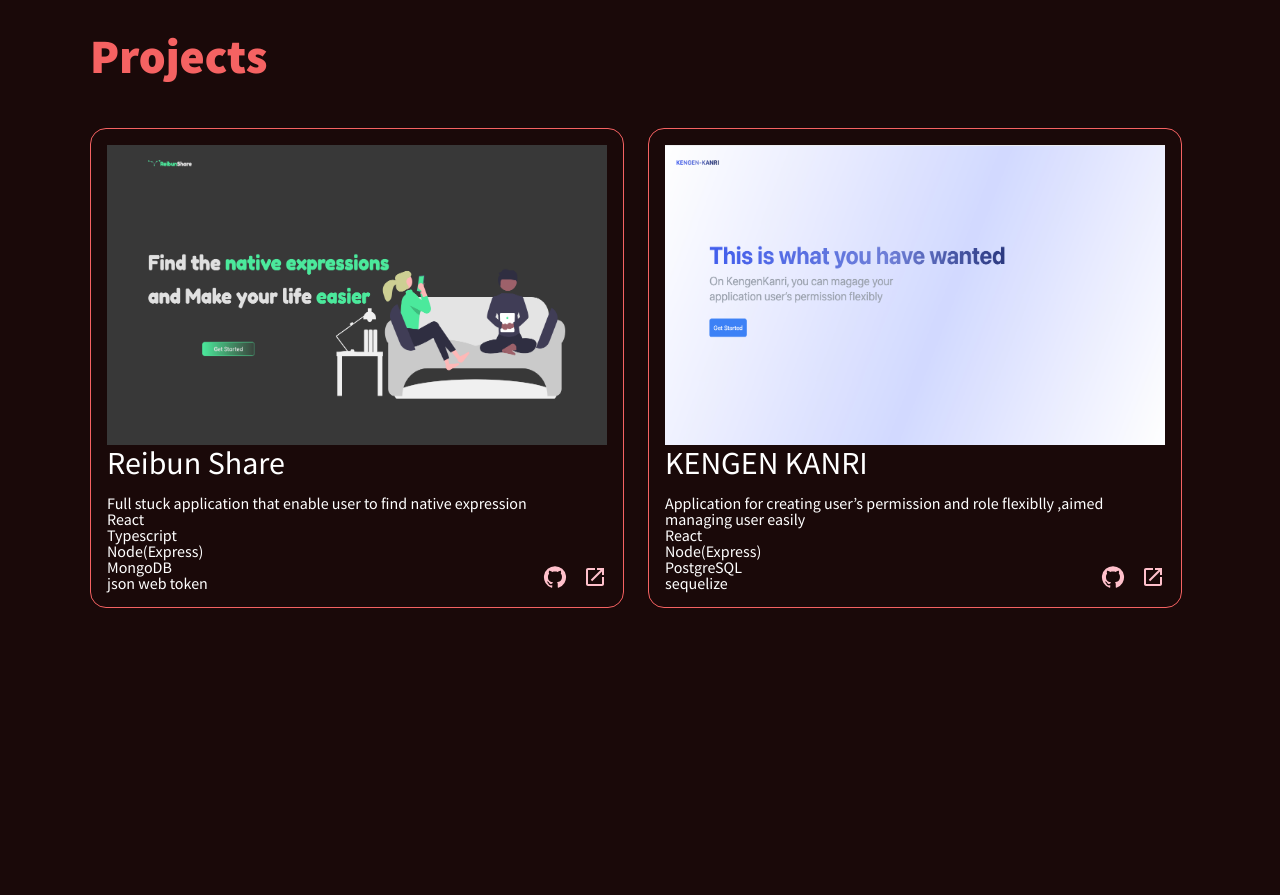
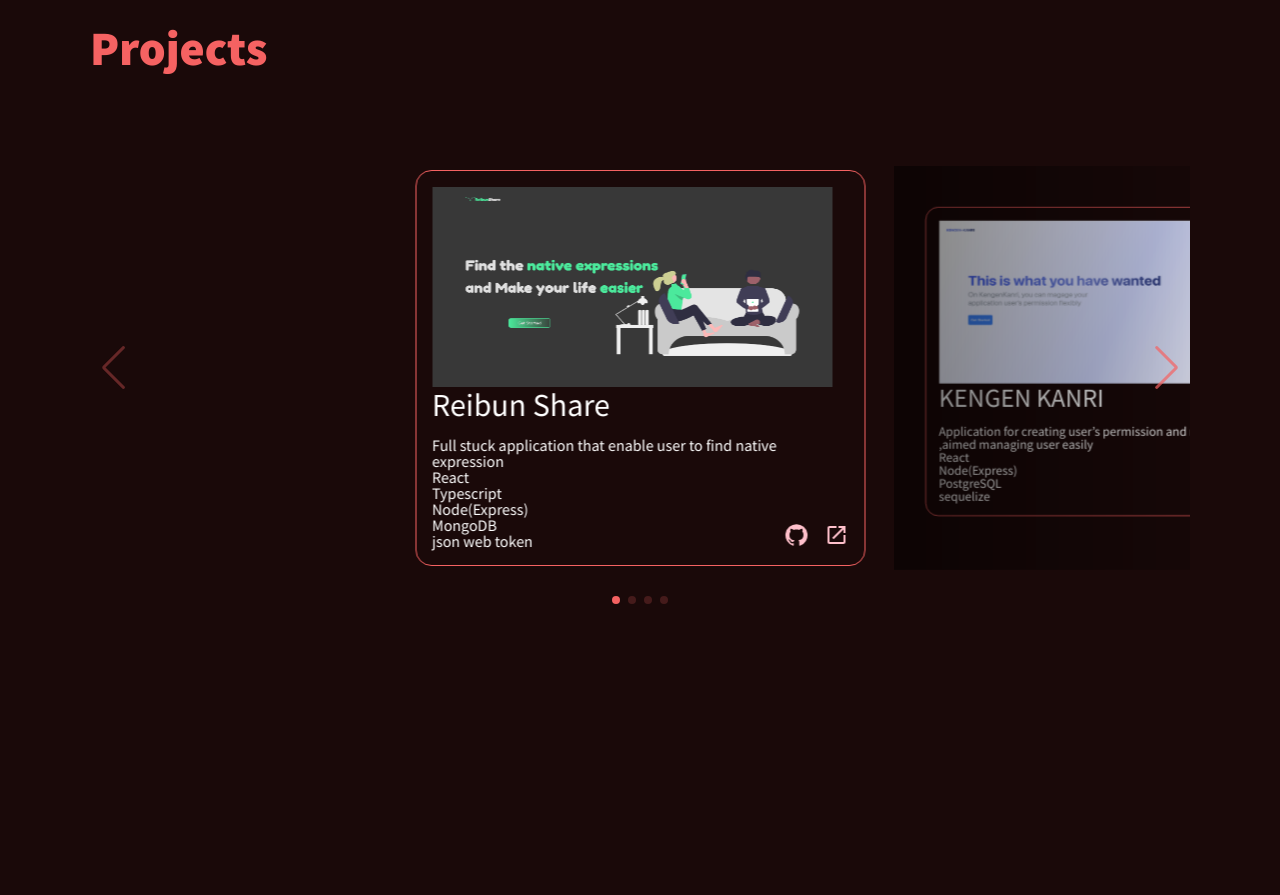
Before and after one commit to tayu78/portfolio, a Next.js app: page / in a window 1280 px wide. Shown: the part 3280-4175 px from the top of the page. Built offline with nearby package versions, Linux system fonts and the light colour scheme.

Commit message:
add swiper for Projects section (WIP:respoinsive)

```diff
--- a/components/Projects/ProjectCard/index.tsx
+++ b/components/Projects/ProjectCard/index.tsx
@@ -2,6 +2,7 @@ import React from "react";
 import Image from "next/image";
 import GitHubIcon from "@mui/icons-material/GitHub";
 import LaunchIcon from "@mui/icons-material/Launch";
+
 import styles from "./styles.module.scss";
 
 type Props = {
@@ -23,18 +24,17 @@ const ProjectCard = ({
 }: Props) => {
   return (
     <div className={styles.projectCard}>
-      <div className="project-content">
-        <Image src={imgUrl} alt={projectName} width={500} height={300} />
+      <Image src={imgUrl} alt={projectName} width={400} height={200} />
       <div>
         <h3>{projectName}</h3>
         <p>{description}</p>
-          <ul className="stacks">
+        <ul>
           {stacks.map((stack, index) => {
             return <li key={index}>{stack}</li>;
           })}
         </ul>
       </div>
-      </div>
+
       <div>
         <div className={styles.icons}>
           <a href={githubUrl} target="_blank">
--- a/components/Projects/ProjectCard/styles.module.scss
+++ b/components/Projects/ProjectCard/styles.module.scss
@@ -5,6 +5,9 @@
     border-radius: 1rem;
     padding: 1rem;
     position: relative;
+    width: 450px;
+    margin: 50px auto;
+
 }
 
 .icons {
--- a/components/Projects/index.tsx
+++ b/components/Projects/index.tsx
@@ -1,6 +1,13 @@
 import React from "react";
 import styles from "./styles.module.scss";
 import ProjectCard from "./ProjectCard";
+import { Swiper, SwiperSlide } from "swiper/react";
+import "swiper/css";
+import "swiper/css/effect-coverflow";
+import "swiper/css/pagination";
+import "swiper/css/navigation";
+
+import { EffectCoverflow, Pagination, Navigation } from "swiper";
 
 type Props = {};
 const datas = [
@@ -53,6 +60,34 @@ const Projects = (props: Props) => {
     <div className={styles.projects}>
       <h2>Projects</h2>
       <div className={styles.cardList}>
+        <Swiper
+          spaceBetween={50}
+          slidesPerView={2}
+          effect={"coverflow"}
+          grabCursor={true}
+          centeredSlides={true}
+          loop={false}
+          // slidesPerView={"auto"}
+          coverflowEffect={{
+            rotate: 0,
+            stretch: 0,
+            depth: 100,
+            modifier: 2.5,
+          }}
+          pagination={{
+            el: ".swiper-pagination",
+            clickable: true,
+            // bulletClass: styles.bulletClass,
+          }}
+          navigation={{
+            nextEl: ".swiper-button-next",
+
+            prevEl: ".swiper-button-prev",
+            //  clickable: true,
+          }}
+          modules={[EffectCoverflow, Pagination, Navigation]}
+          className="swiper_container"
+        >
           {datas.map(
             ({
               imgUrl,
@@ -64,6 +99,7 @@ const Projects = (props: Props) => {
             }) => {
               return (
                 <React.Fragment key={projectName}>
+                  <SwiperSlide>
                     <ProjectCard
                       imgUrl={imgUrl}
                       projectName={projectName}
@@ -72,10 +108,17 @@ const Projects = (props: Props) => {
                       githubUrl={githubUrl}
                       projectUrl={projectUrl}
                     />
+                  </SwiperSlide>
                 </React.Fragment>
               );
             }
           )}
+          <div className="slider-controler">
+            <div className="swiper-button-prev slider-arrow"></div>
+            <div className="swiper-button-next slider-arrow"></div>
+            <div className="swiper-pagination"></div>
+          </div>
+        </Swiper>
       </div>
     </div>
   );
--- a/package.json
+++ b/package.json
@@ -23,6 +23,7 @@
     "react-dom": "18.2.0",
     "react-vertical-timeline-component": "^3.6.0",
     "sass": "^1.62.1",
+    "swiper": "^9.2.4",
     "typescript": "5.0.2"
   },
   "devDependencies": {
--- a/styles/globals.css
+++ b/styles/globals.css
@@ -86,3 +86,19 @@ a {
     background-color: transparent;
     text-decoration: none;
 }
+
+
+
+
+/* swiper */
+.swiper-pagination-bullet{
+  background: #F56262!important;
+}
+.swiper-button-next, .swiper-button-prev{
+  color: #F56262!important;
+  opacity: 0.7;
+
+}
+.swiper-pagination-bullets.swiper-pagination-horizontal{
+  bottom: 10px!important;
+}
```
Also changed, not shown: components/Projects/styles.module.scss (line endings or trailing spaces), 1 other file (tests, documents, lock files or other folders). Lines whose indentation alone changed are shown as unchanged.
